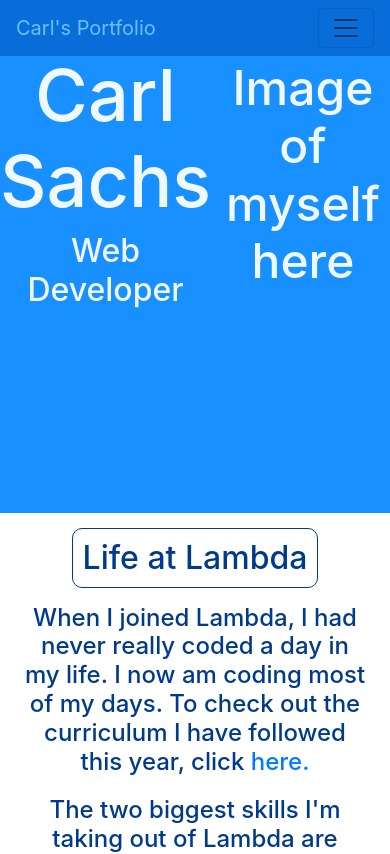
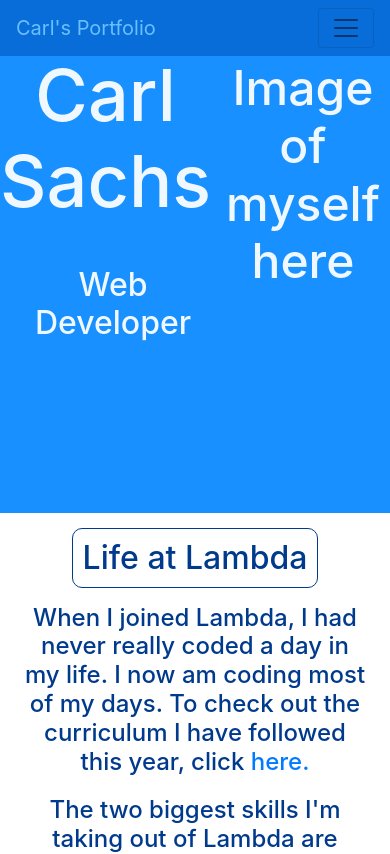
Before and after one commit to carlsachs/BootstrapPort, a React (Create React App) app in the folder portfolio/: page /about in a window 390 px wide. Shown: the top 854 px of the page. Built offline with nearby package versions, Linux system fonts and the light colour scheme.

Commit message:
fixing homepage floating text

```diff
--- a/portfolio/src/components/Home.css
+++ b/portfolio/src/components/Home.css
@@ -7,6 +7,41 @@
     background: #3f81b3 url('../images/rencen3.jpg') no-repeat center;
 	  background-size: cover;
     overflow: hidden;
+}
+
+.title {
+  justify-content: center;
+  position: absolute;
+}
+
+@media all and (max-width: 770px) {
+  .title {
+    top: 54.12%;
+  }
+}
+
+@media all and (max-width: 420px) {
+  .title {
+    top: 49%;
+  }
+}
+
+@media all and (max-width: 400px) {
+  .title {
+    top: 46.5%;
+  }
+}
+
+@media all and (max-width: 375px) {
+  .title {
+    top: 51%;
+  }
+}
+
+@media all and (max-width: 325px) {
+  .title {
+    top: 44%;
+  }
 }
 
 h1 {
@@ -61,17 +96,3 @@ h1::after {
               clip-path: polygon(0% 60%, 100% 60%, 100% 100%, 0% 100%);
   }
 }
-
-@media all and (max-width: 350px){
-  h1::before,
-  h1::after {
-    top: 118px;
-  }
-}
-
-@media all and (min-width: 351px) and (max-width: 415px){
-  h1::before,
-  h1::after {
-    top: 130px;
-  }
-}
```
